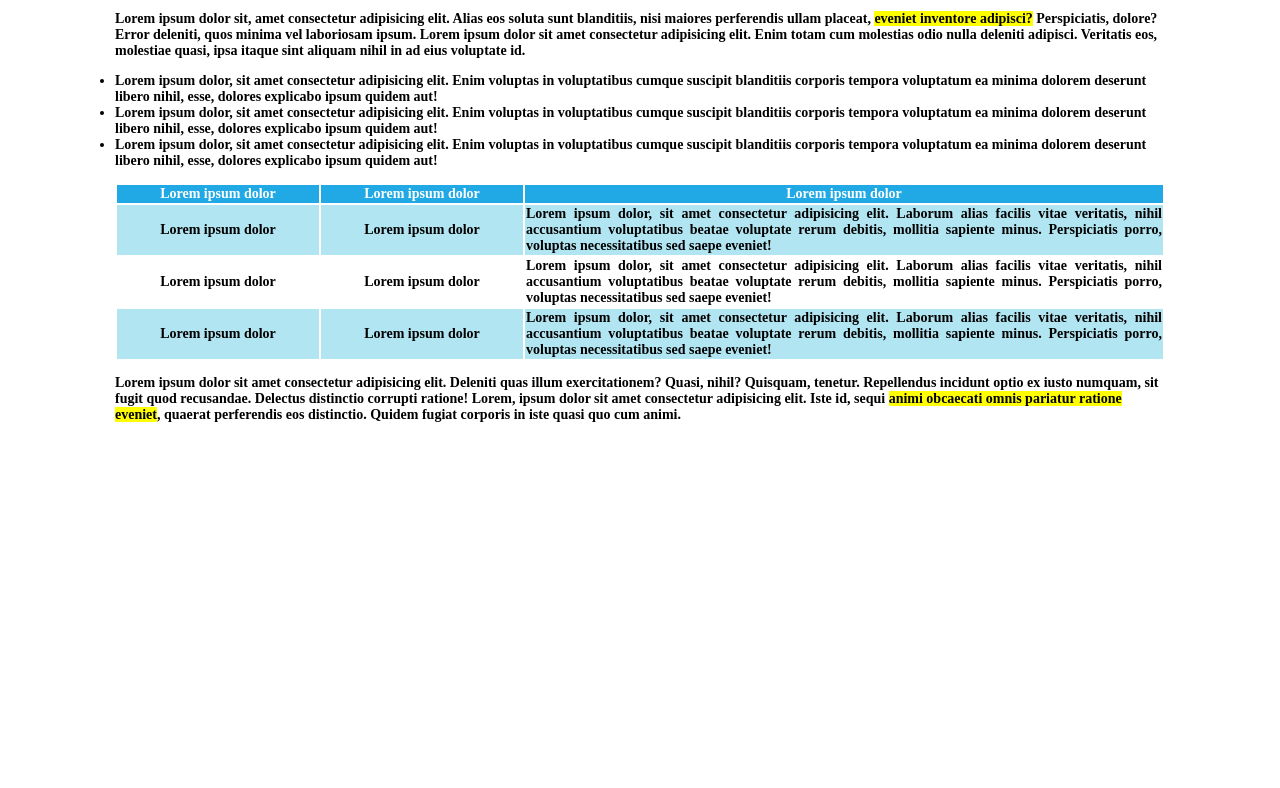
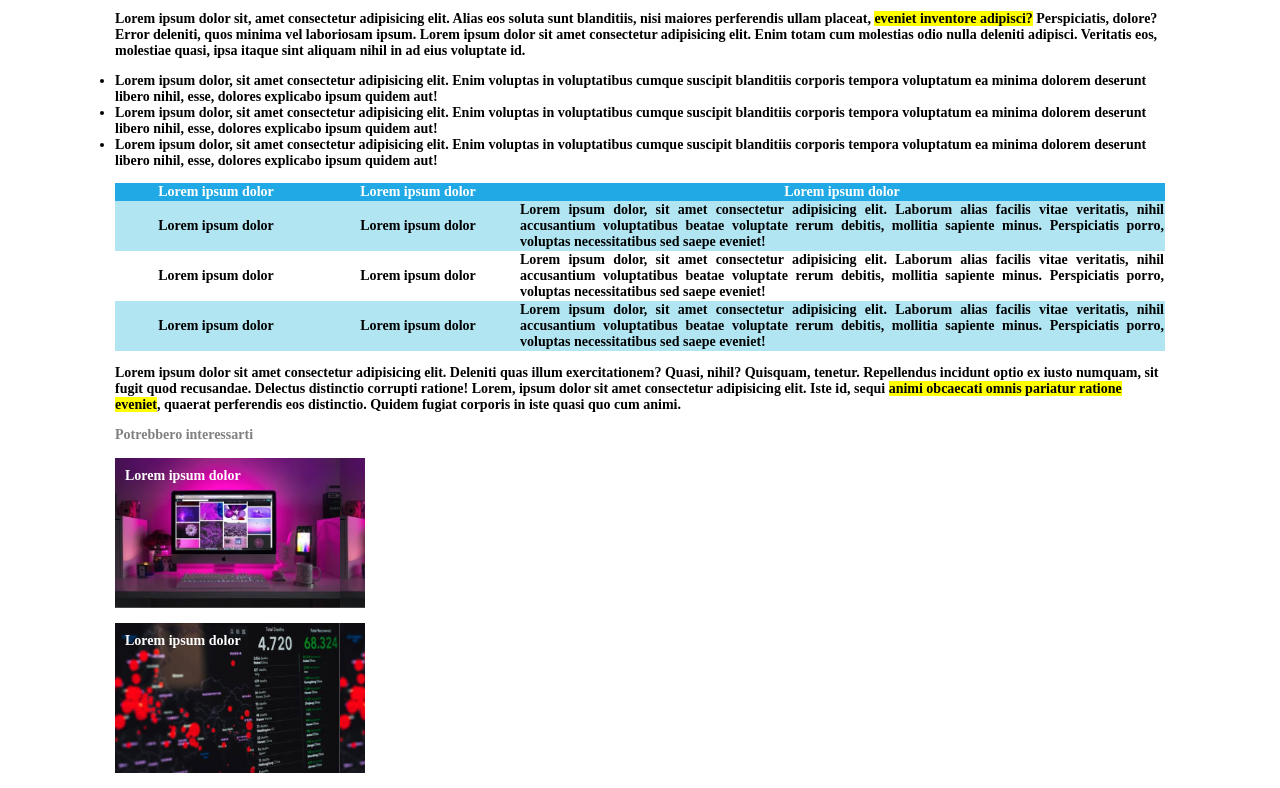
Before and after one commit to christiandigiandomenico/html-css-booleaner, a plain HTML site: page index.html in a window 1280 px wide. Shown: the part 597-1385 px from the top of the page. Before the commit the page ends 1034 px from the top, so only its background shows below. Drawn offline with Linux system fonts and the light colour scheme.

Commit message:
Aggiunte immagini al fondo e terminato progetto

```diff
--- a/css/style.css
+++ b/css/style.css
@@ -65,6 +65,16 @@ h1 {
     padding-left: 0;
 }
 
+#noborders {
+    border-collapse: collapse;
+    border: none;
+}
+
+#noborders td,
+#noborders th {
+    border: none;
+}
+
 th {
     color: white;
     background-color: #20a9e5;
@@ -85,3 +95,33 @@ th {
 .content2 {
     text-align: justify;
 }
+
+.mightinterest {
+    color: #808080;
+    margin-bottom: 15px;
+}
+
+.container {
+    width: 250px;
+    height: 150px;
+    margin-bottom: 15px;
+    position: relative;
+}
+
+#monitor {
+    background-image: url(../img/monitor.jpg);
+    background-size: contain;
+}
+
+#graph {
+    background-image: url(../img/graph.jpg);
+    background-size: contain;
+}
+
+.internlink {
+    color: white;
+    position: absolute;
+    top: 10px;
+    left: 10px;
+
+}
--- a/index.html
+++ b/index.html
@@ -59,7 +59,7 @@
             </ul>
             </p>
 
-            <table>
+            <table id="noborders">
                 <thead>
                     <tr>
                         <th>Lorem ipsum dolor</th>
@@ -106,6 +106,23 @@
 
         </content>
 
+        <!-- Fondo Pagina e Link utili -->
+
+        <div class="mightinterest">
+            Potrebbero interessarti
+        </div>
+
+        <div id="monitor" class="container">
+            <div class="internlink">
+                Lorem ipsum dolor
+            </div>
+        </div>
+        <div id="graph" class="container">
+            <div class="internlink">
+                Lorem ipsum dolor
+            </div>
+        </div>
+
     </div>
 
 </body>
```
